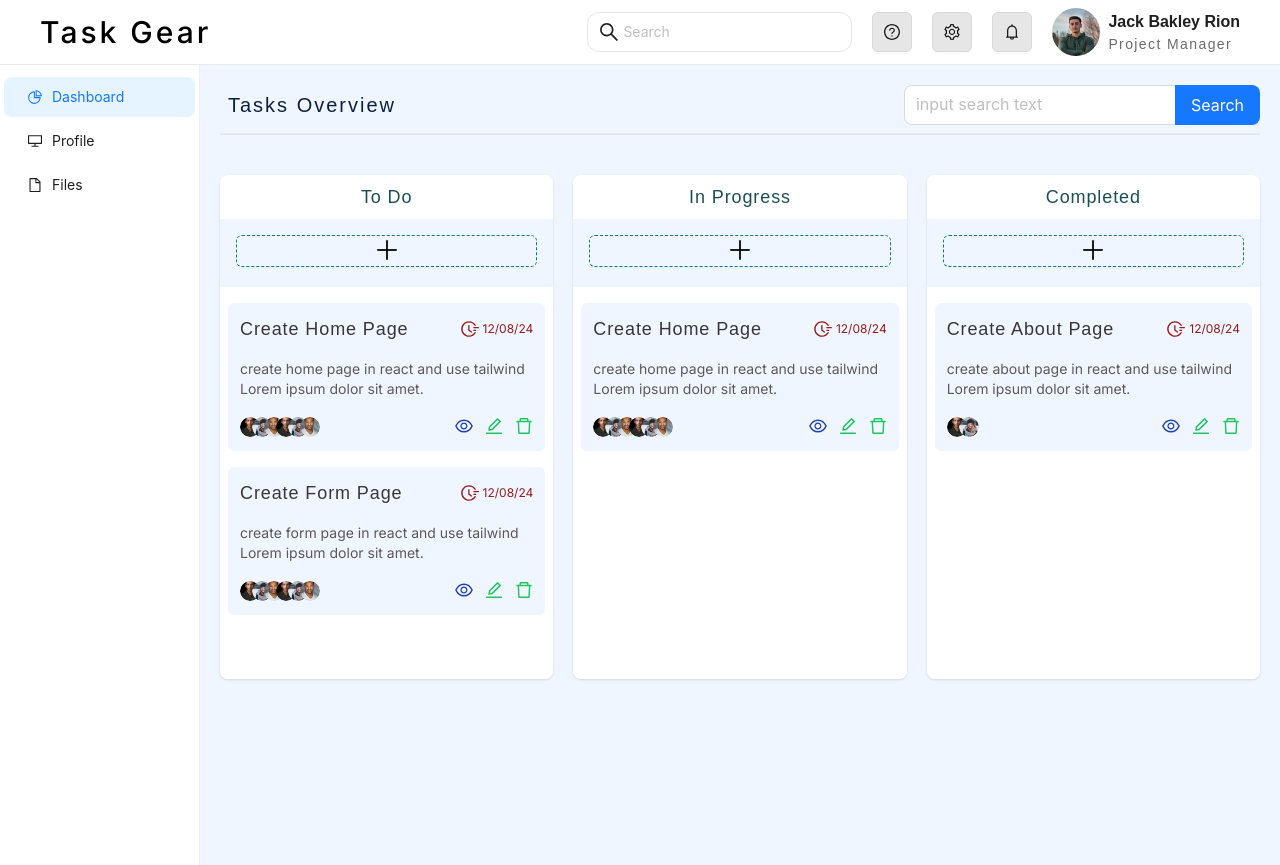
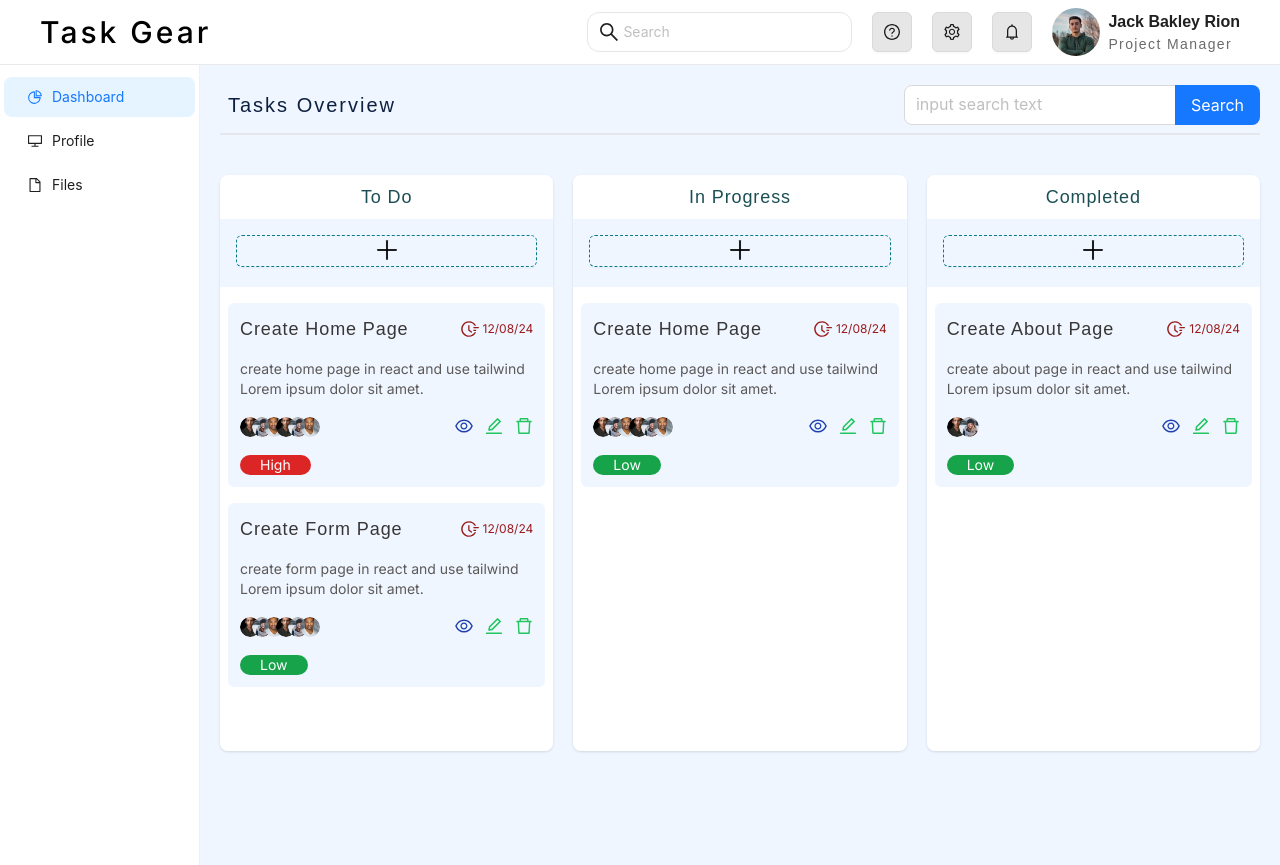
Before and after one commit to tajkir-alam/project-management-todos, a Next.js app: page /dashboard/project/1 in a window 1280 px wide. Built offline with nearby package versions, Linux system fonts and the light colour scheme.

Commit message:
priority added on add task

```diff
--- a/public/mockAPI/taskData.json
+++ b/public/mockAPI/taskData.json
@@ -9,7 +9,8 @@
             "/images/user2.png"
         ],
         "status": "completed",
-        "deadLines": "12/08/24"
+        "deadLines": "12/08/24",
+        "priority": "Low"
     },
     {
         "id": 3,
@@ -24,7 +25,8 @@
             "/images/user3.png"
         ],
         "status": "in progress",
-        "deadLines": "12/08/24"
+        "deadLines": "12/08/24",
+        "priority": "Low"
     },
     {
         "id": 5,
@@ -40,7 +42,8 @@
             "/images/user3.png"
         ],
         "status": "completed",
-        "deadLines": "12/08/24"
+        "deadLines": "12/08/24",
+        "priority": "Medium"
     },
     {
         "id": 7,
@@ -53,7 +56,8 @@
             "/images/user3.png"
         ],
         "status": "completed",
-        "deadLines": "12/08/24"
+        "deadLines": "12/08/24",
+        "priority": "Medium"
     },
     {
         "id": 8,
@@ -65,7 +69,8 @@
             "/images/user2.png"
         ],
         "status": "completed",
-        "deadLines": "12/08/24"
+        "deadLines": "12/08/24",
+        "priority": "High"
     },
     {
         "id": 9,
@@ -77,7 +82,8 @@
             "/images/user3.png"
         ],
         "status": "completed",
-        "deadLines": "12/08/24"
+        "deadLines": "12/08/24",
+        "priority": "High"
     },
     {
         "id": 10,
@@ -92,7 +98,8 @@
             "/images/user3.png"
         ],
         "status": "completed",
-        "deadLines": "12/08/24"
+        "deadLines": "12/08/24",
+        "priority": "Low"
     },
     {
         "id": 11,
@@ -104,7 +111,8 @@
             "/images/user2.png"
         ],
         "status": "in progress",
-        "deadLines": "12/08/24"
+        "deadLines": "12/08/24",
+        "priority": "Low"
     },
     {
         "id": 13,
@@ -116,7 +124,8 @@
             "/images/user3.png"
         ],
         "status": "to do",
-        "deadLines": "12/08/24"
+        "deadLines": "12/08/24",
+        "priority": "Low"
     },
     {
         "id": 14,
@@ -132,7 +141,8 @@
             "/images/user3.png"
         ],
         "status": "to do",
-        "deadLines": "12/08/24"
+        "deadLines": "12/08/24",
+        "priority": "Medium"
     },
     {
         "id": 15,
@@ -144,7 +154,8 @@
             "/images/user2.png"
         ],
         "status": "to do",
-        "deadLines": "12/08/24"
+        "deadLines": "12/08/24",
+        "priority": "Medium"
     },
     {
         "id": 16,
@@ -159,7 +170,8 @@
             "/images/user3.png"
         ],
         "status": "to do",
-        "deadLines": "12/08/24"
+        "deadLines": "12/08/24",
+        "priority": "Medium"
     },
     {
         "id": 1,
@@ -175,7 +187,8 @@
             "/images/user3.png"
         ],
         "status": "to do",
-        "deadLines": "12/08/24"
+        "deadLines": "12/08/24",
+        "priority": "High"
     },
     {
         "id": 19,
@@ -190,7 +203,8 @@
             "/images/user3.png"
         ],
         "status": "completed",
-        "deadLines": "12/08/24"
+        "deadLines": "12/08/24",
+        "priority": "High"
     },
     {
         "id": 21,
@@ -202,7 +216,8 @@
             "/images/user2.png"
         ],
         "status": "in progress",
-        "deadLines": "12/08/24"
+        "deadLines": "12/08/24",
+        "priority": "High"
     },
     {
         "id": 84,
@@ -218,7 +233,8 @@
             "/images/user3.png"
         ],
         "status": "to do",
-        "deadLines": "12/08/24"
+        "deadLines": "12/08/24",
+        "priority": "Low"
     },
     {
         "id": 135,
@@ -230,7 +246,8 @@
             "/images/user2.png"
         ],
         "status": "to do",
-        "deadLines": "12/08/24"
+        "deadLines": "12/08/24",
+        "priority": "High"
     },
     {
         "id": 136,
@@ -245,7 +262,8 @@
             "/images/user3.png"
         ],
         "status": "to do",
-        "deadLines": "12/08/24"
+        "deadLines": "12/08/24",
+        "priority": "Medium"
     },
     {
         "id": 31,
@@ -261,7 +279,8 @@
             "/images/user3.png"
         ],
         "status": "in progress",
-        "deadLines": "12/08/24"
+        "deadLines": "12/08/24",
+        "priority": "Low"
     },
     {
         "id": 99,
@@ -276,6 +295,7 @@
             "/images/user3.png"
         ],
         "status": "completed",
-        "deadLines": "12/08/24"
+        "deadLines": "12/08/24",
+        "priority": "High"
     }
 ]
--- a/src/app/Component/AuthorizedComponent/TaskColumn/TaskColumn.js
+++ b/src/app/Component/AuthorizedComponent/TaskColumn/TaskColumn.js
@@ -14,6 +14,7 @@
   const [isModalOpen, setIsModalOpen] = useState(false);
   const draggedTask = taskStore((store) => store.draggedTask);
   const moveTask = taskStore((store) => store.moveTask);
+  let priority;
 
   const handleCancel = () => {
     setIsModalOpen(false);
@@ -33,6 +34,7 @@
       deadLines: formattedDeadline,
       taskWorker: imagePaths,
       status,
+      priority,
     };
     taskStore.getState().addTask(formData);
     console.log(formData);
@@ -113,6 +115,22 @@
               </Select>
             </Form.Item>
             <Form.Item
+              name="taskPriority"
+              label="Task Priority"
+              rules={[
+                { required: true, message: "Please select task priority" },
+              ]}
+            >
+              <Select
+                placeholder="Select task workers"
+                onChange={(e) => (priority = e)}
+              >
+                <Option value="Low">Low</Option>
+                <Option value="Medium">Medium</Option>
+                <Option value="High">High</Option>
+              </Select>
+            </Form.Item>
+            <Form.Item
               name="deadlines"
               label="Deadline"
               rules={[{ required: true, message: "Please select deadline" }]}
--- a/src/app/Component/AuthorizedComponent/Tasks/Task.js
+++ b/src/app/Component/AuthorizedComponent/Tasks/Task.js
@@ -4,11 +4,10 @@
   FieldTimeOutlined,
   EyeOutlined,
   EditOutlined,
-  DeleteOutlined
+  DeleteOutlined,
 } from "@ant-design/icons";
 import Image from "next/image";
 import { Tooltip, Button, Form, Modal, Input, DatePicker, Select } from "antd";
-
 
 const Task = ({ projectID, status, searchQuery }) => {
   const { Option } = Select;
@@ -84,7 +83,7 @@
           <button onClick={() => setIsModalOpen(!isModalOpen)} className="btn">
             <EditOutlined className="text-green-500 text-lg" />
           </button>
-          <button onClick={() => setIsModalOpen(!isModalOpen)} className="btn">
+          <button className="btn">
             <DeleteOutlined className="text-green-500 text-lg" />
           </button>
 
@@ -150,6 +149,19 @@
           </Modal>
         </div>
       </div>
+      <div
+        className={`mt-4 ${
+          task.priority === "Low"
+            ? "bg-green-600"
+            : task.priority === "Medium"
+            ? "bg-red-400"
+            : task.priority === "High"
+            ? "bg-red-600"
+            : ""
+        } w-fit px-5 rounded-3xl text-white text-sm`}
+      >
+        {task.priority}
+      </div>
     </div>
   ));
 };
```
